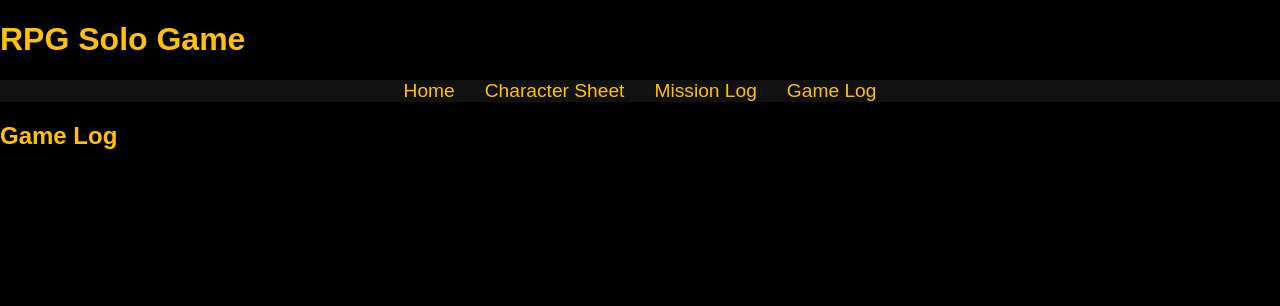
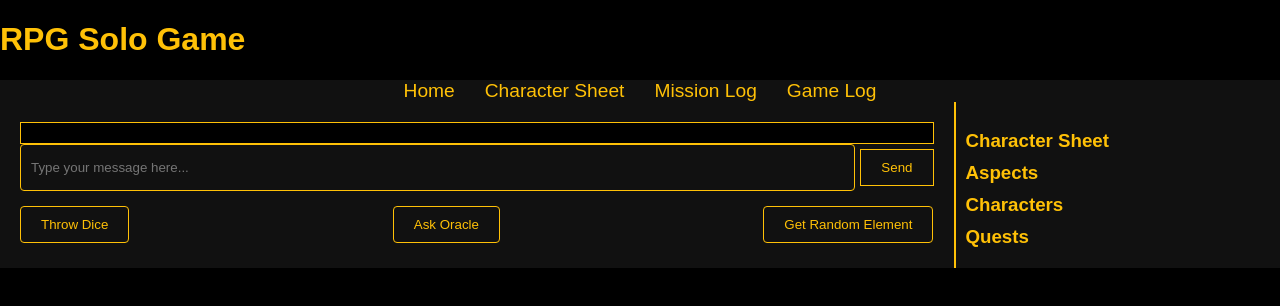
Before and after one commit to vitogit/rpg-solo-game, a Vue app: page /game-log in a window 1280 px wide. Shown: the top 306 px of the page. Built offline with nearby package versions, Linux system fonts and the light colour scheme.

Commit message:
add game log

```diff
--- a/src/components/GameLog.vue
+++ b/src/components/GameLog.vue
@@ -1,16 +1,194 @@
 <template>
-    <div>
-      <h2>Game Log</h2>
-      <!-- Add game log functionality here -->
+  <div class="game-log-container">
+    <div class="main-content">
+      <div class="chat-window">
+        <div v-for="(message, index) in messages" :key="index" :class="message.type">
+          {{ message.text }}
+        </div>
+      </div>
+      <div class="input-container">
+        <input v-model="newMessage" @keyup.enter="sendMessage" placeholder="Type your message here..." />
+        <button @click="sendMessage">Send</button>
+      </div>
+      <div class="button-container">
+        <button @click="throwDice">Throw Dice</button>
+        <button @click="askOracle">Ask Oracle</button>
+        <button @click="getRandomElement">Get Random Element</button>
+      </div>
+    </div>
+    <div class="sidebar">
+      <div v-for="section in sidebarSections" :key="section.title" class="sidebar-section">
+        <h3 @click="toggleSection(section)">{{ section.title }}</h3>
+        <div v-if="section.expanded" class="sidebar-content">
+          <textarea v-model="section.content"></textarea>
+        </div>
+      </div>
+    </div>
   </div>
 </template>
 
 <script>
 export default {
   name: 'GameLog',
+  data() {
+    return {
+      messages: [],
+      newMessage: '',
+      sidebarSections: [
+        { title: 'Character Sheet', expanded: false, content: 'Character details here...' },
+        { title: 'Aspects', expanded: false, content: 'Aspects details here...' },
+        { title: 'Characters', expanded: false, content: 'Characters details here...' },
+        { title: 'Quests', expanded: false, content: 'Quests details here...' }
+      ]
+    };
+  },
+  methods: {
+    sendMessage() {
+      if (this.newMessage.trim() !== '') {
+        this.messages.push({ text: this.newMessage, type: 'user-message' });
+        this.newMessage = '';
+      }
+    },
+    throwDice() {
+      const diceResult = `You rolled a ${Math.floor(Math.random() * 6) + 1}`;
+      this.messages.push({ text: diceResult, type: 'dice-message' });
+    },
+    askOracle() {
+      const oracleResponse = 'The oracle says: Yes';
+      this.messages.push({ text: oracleResponse, type: 'oracle-message' });
+    },
+    getRandomElement() {
+      const elements = ['Fire', 'Water', 'Earth', 'Air'];
+      const randomElement = `Random element: ${elements[Math.floor(Math.random() * elements.length)]}`;
+      this.messages.push({ text: randomElement, type: 'random-element-message' });
+    },
+    toggleSection(section) {
+      section.expanded = !section.expanded;
+    }
+  }
 };
 </script>
 
 <style scoped>
-  /* Add styles here */
+.game-log-container {
+  display: flex;
+  height: 100%;
+  background-color: #000;
+  color: #ffc107;
+  font-family: "Star Jedi", Arial, sans-serif;
+}
+
+.main-content {
+  flex: 3;
+  display: flex;
+  flex-direction: column;
+  padding: 20px;
+  background-color: #111;
+  border-right: 1px solid #ffc107;
+}
+
+.chat-window {
+  flex: 1;
+  display: flex;
+  flex-direction: column;
+  justify-content: flex-end;
+  border: 1px solid #ffc107;
+  padding: 10px;
+  overflow-y: auto;
+  background-color: #000;
+  font-size: 0.9em;
+  color: #b3b3b3;
+}
+
+.input-container {
+  display: flex;
+  margin-bottom: 10px;
+}
+
+.input-container input {
+  flex: 1;
+  padding: 10px;
+  margin-right: 5px;
+  border: 1px solid #ffc107;
+  border-radius: 4px;
+  background-color: #111;
+  color: #ffc107;
+}
+
+.button-container {
+  display: flex;
+  justify-content: space-between;
+}
+
+.button-container button {
+  padding: 10px 20px;
+  border: 1px solid #ffc107;
+  border-radius: 4px;
+  background-color: #111;
+  color: #ffc107;
+  cursor: pointer;
+}
+
+.button-container button:hover {
+  background-color: #ffc107;
+  color: #111;
+}
+
+.sidebar {
+  flex: 1;
+  border-left: 1px solid #ffc107;
+  padding: 10px;
+  overflow-y: auto;
+  background-color: #111;
+  display: flex;
+  flex-direction: column;
+  justify-content: flex-end;
+}
+
+.sidebar-section {
+  margin-bottom: 10px;
+}
+
+.sidebar-section h3 {
+  cursor: pointer;
+  margin: 0;
+  color: #ffc107;
+}
+
+.sidebar-content {
+  padding: 10px;
+  border: 1px solid #ffc107;
+  margin-top: 5px;
+  background-color: #000;
+}
+
+.sidebar-content textarea {
+  width: 100%;
+  height: 100px;
+  background-color: #111;
+  color: #ffc107;
+  border: 1px solid #ffc107;
+  border-radius: 4px;
+  padding: 10px;
+  resize: none;
+}
+
+.user-message {
+  color: #ffc107;
+}
+
+.dice-message {
+  color: #ffc107;
+  font-style: italic;
+}
+
+.oracle-message {
+  color: #ffc107;
+  font-style: italic;
+}
+
+.random-element-message {
+  color: #ffc107;
+  font-style: italic;
+}
 </style>
```
Lines whose indentation alone changed are shown as unchanged.
